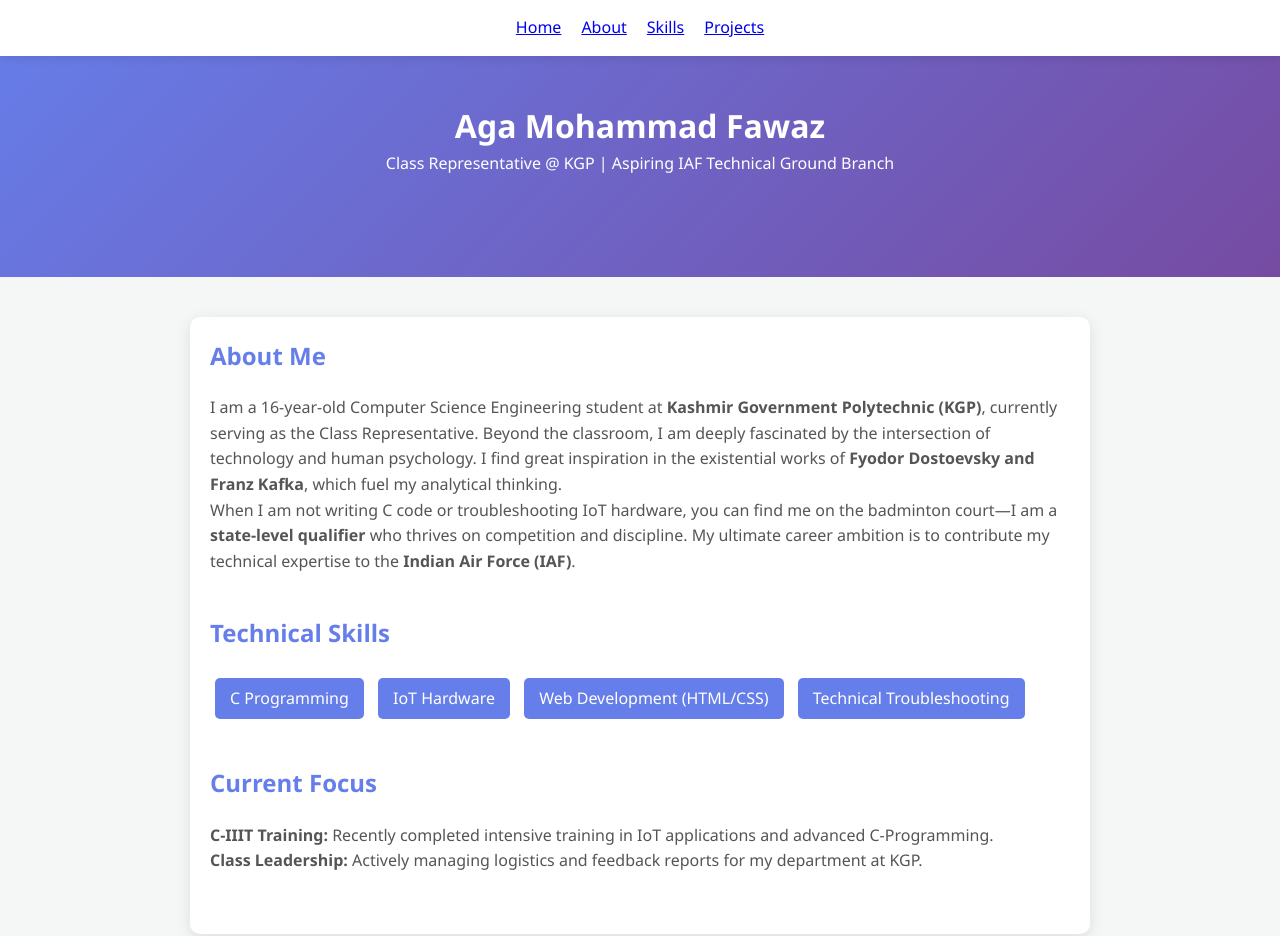
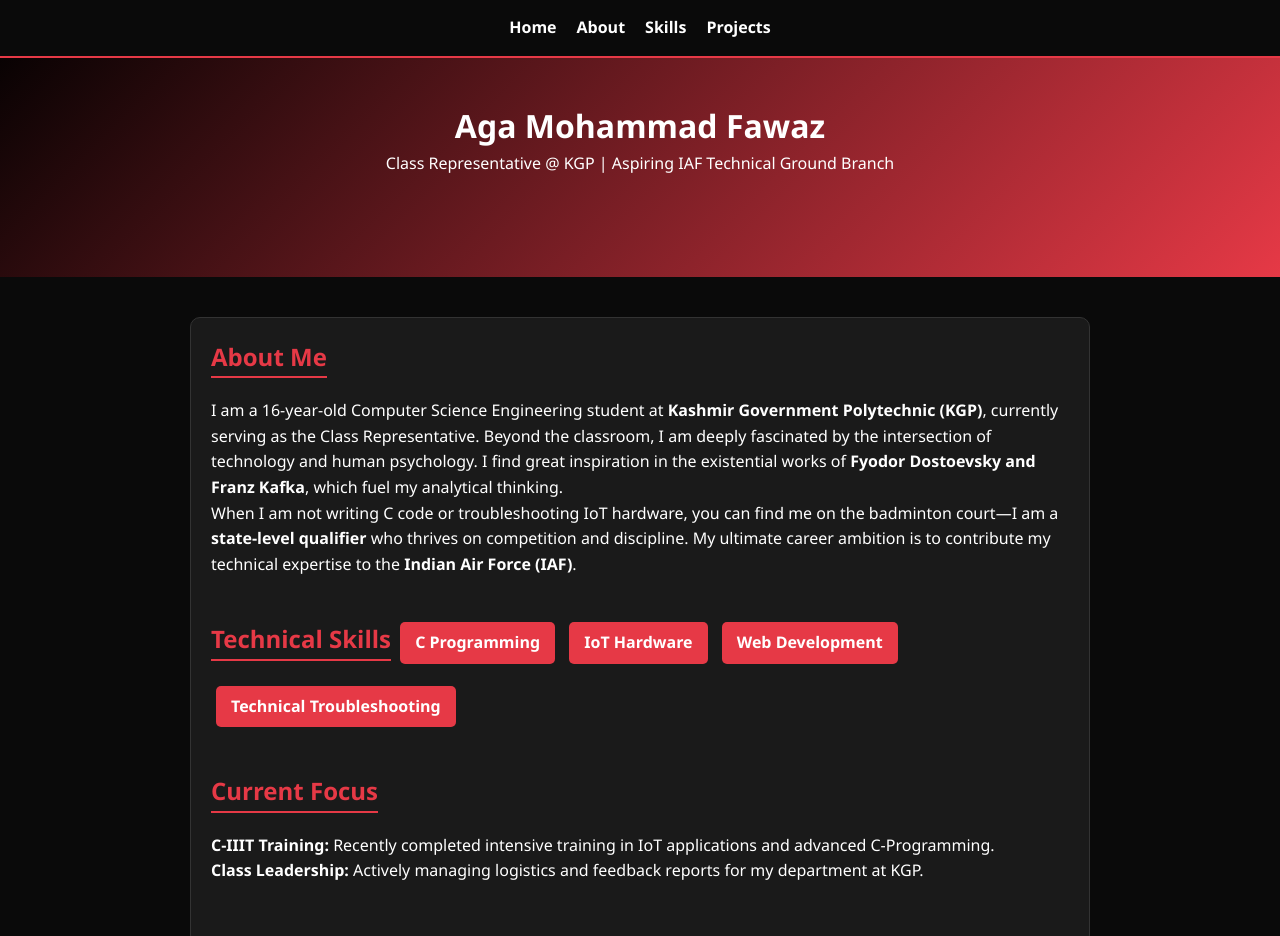
Before and after one commit to fawazshowkat/fawazshowkat.github.io, a plain HTML site: page index.html in a window 1280 px wide. Shown: the top 936 px of the page. Drawn offline with Linux system fonts and the light colour scheme.

Commit message:
Update index.html

```diff
--- a/index.html
+++ b/index.html
@@ -5,17 +5,23 @@
     <meta name="viewport" content="width=device-width, initial-scale=1.0">
     <title>Aga Mohammad Fawaz | Portfolio</title>
     <style>
-        /* Keeping your existing CSS structure for consistency */
         * { margin: 0; padding: 0; box-sizing: border-box; }
-        :root { --primary: #667eea; --secondary: #764ba2; --light: #f8f9ff; --dark: #333; --text: #555; }
-        body { font-family: 'Segoe UI', sans-serif; line-height: 1.6; color: var(--text); background: #f4f7f6; }
-        nav { position: fixed; top: 0; width: 100%; background: white; box-shadow: 0 2px 10px rgba(0,0,0,0.1); z-index: 1000; padding: 15px; }
+        :root {
+            --bg-color: #0a0a0a;
+            --card-bg: #1a1a1a;
+            --accent: #e63946;
+            --text-light: #ffffff;
+            --text-gray: #b0b0b0;
+        }
+        body { font-family: 'Segoe UI', sans-serif; line-height: 1.6; color: var(--text-light); background: var(--bg-color); }
+        nav { position: fixed; top: 0; width: 100%; background: var(--bg-color); border-bottom: 2px solid var(--accent); z-index: 1000; padding: 15px; }
         nav ul { list-style: none; display: flex; justify-content: center; gap: 20px; }
-        header { background: linear-gradient(135deg, #667eea 0%, #764ba2 100%); color: white; padding: 100px 20px; text-align: center; }
-        .container { max-width: 900px; margin: 40px auto; padding: 20px; background: white; border-radius: 10px; box-shadow: 0 4px 15px rgba(0,0,0,0.1); }
+        nav a { color: var(--text-light); text-decoration: none; font-weight: bold; }
+        header { background: linear-gradient(135deg, #000000 0%, var(--accent) 100%); color: white; padding: 100px 20px; text-align: center; }
+        .container { max-width: 900px; margin: 40px auto; padding: 20px; background: var(--card-bg); border-radius: 10px; border: 1px solid #333; }
         section { margin-bottom: 40px; }
-        h2 { color: var(--primary); margin-bottom: 20px; }
-        .skill-item { display: inline-block; background: var(--primary); color: white; padding: 8px 15px; border-radius: 5px; margin: 5px; }
+        h2 { color: var(--accent); margin-bottom: 20px; border-bottom: 2px solid var(--accent); display: inline-block; }
+        .skill-item { display: inline-block; background: var(--accent); color: white; padding: 8px 15px; border-radius: 5px; margin: 5px; font-weight: bold; }
     </style>
 </head>
 <body>
@@ -42,7 +48,7 @@
             <h2>Technical Skills</h2>
             <div class="skill-item">C Programming</div>
             <div class="skill-item">IoT Hardware</div>
-            <div class="skill-item">Web Development (HTML/CSS)</div>
+            <div class="skill-item">Web Development</div>
             <div class="skill-item">Technical Troubleshooting</div>
         </section>
 
```
